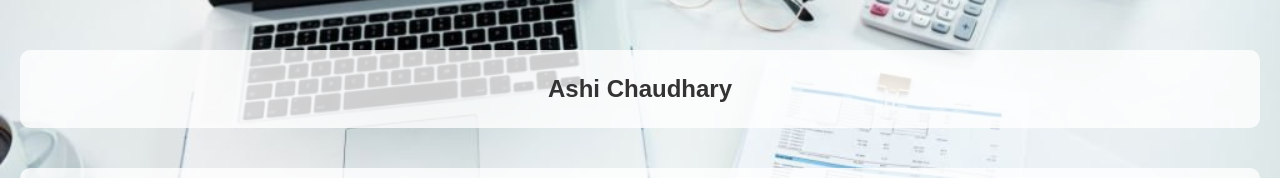
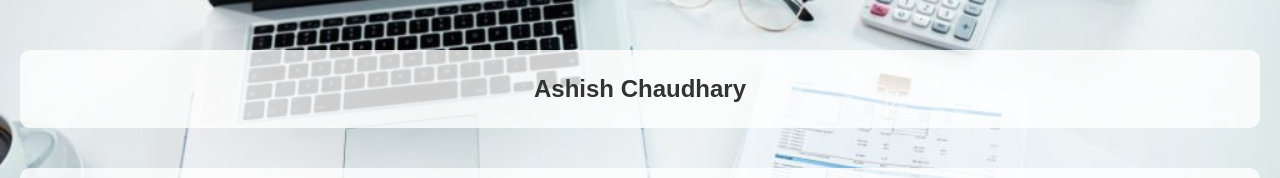
Before and after one commit to ashichaudhary/AWS-Pipline-Deploy2, a plain HTML site: page index.html in a window 1280 px wide. Shown: the part 270-448 px from the top of the page. Drawn offline with Linux system fonts and the light colour scheme.

Commit message:
Update index.html

```diff
--- a/index.html
+++ b/index.html
@@ -24,7 +24,7 @@
         </nav>
     </header>
     <section id="bio" class="topmargin">
-        <h1>Ashi Chaudhary</h1>
+        <h1>Ashish Chaudhary</h1>
     </section>
 
     <section id="bio">
```
